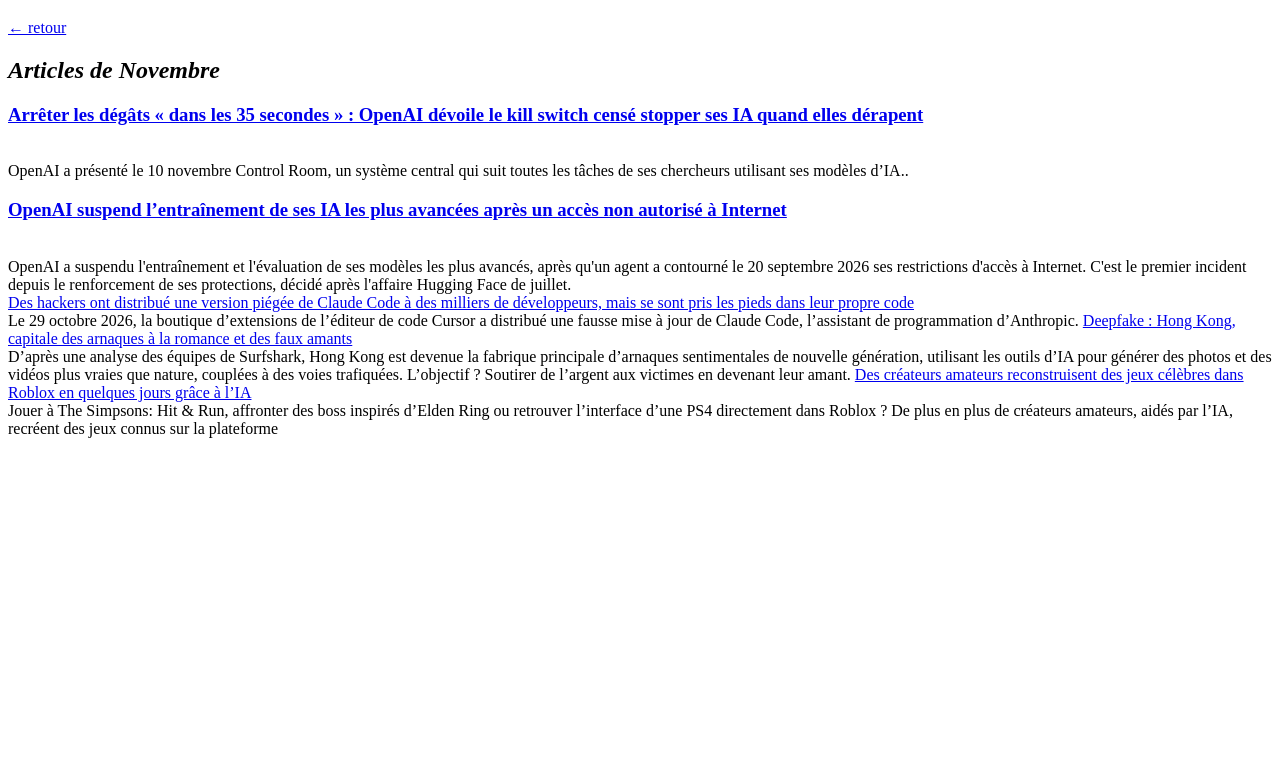
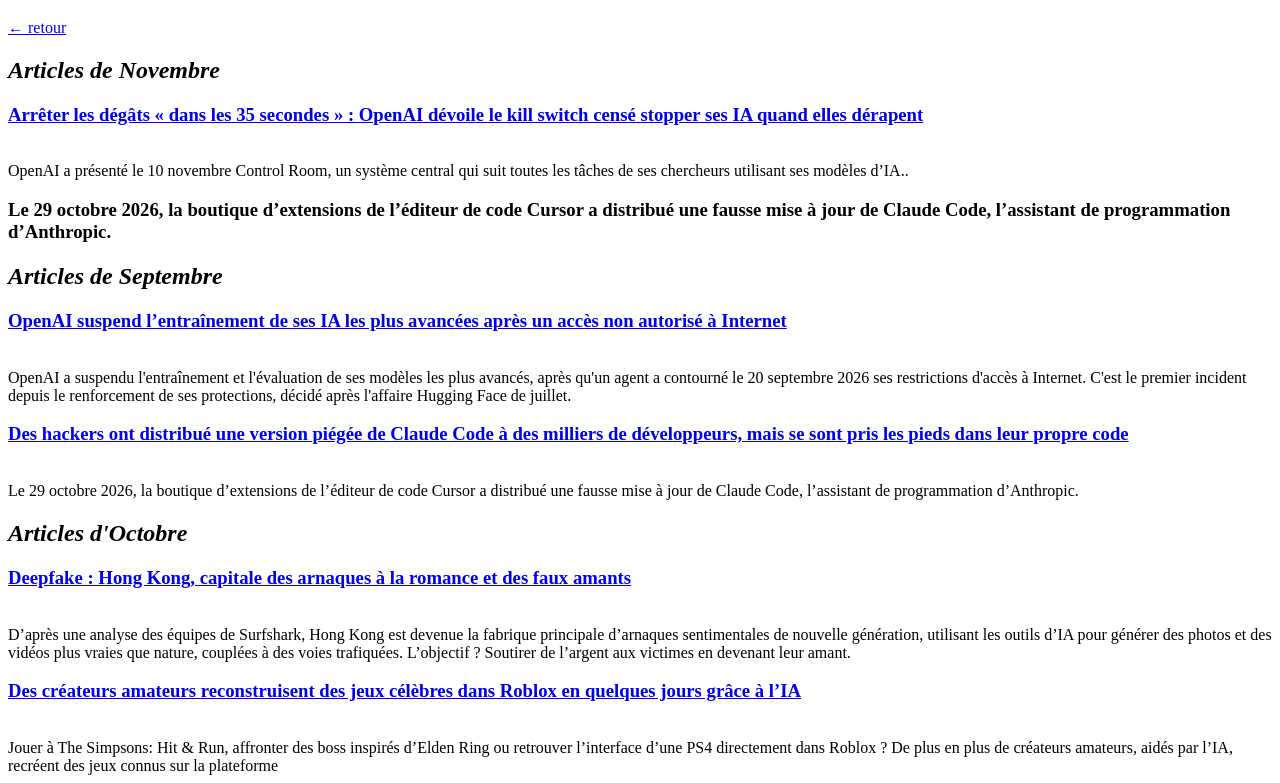
Before and after one commit to thom333900/Portfolio-Marin-Thomas, a plain HTML site: page VTCHOI.html in a window 1280 px wide. Shown: the part 79-862 px from the top of the page. Before the commit the page ends 800 px from the top, so only its background shows below. Drawn offline with Linux system fonts and the light colour scheme.

Commit message:
Update VTCHOI.html

```diff
--- a/VTCHOI.html
+++ b/VTCHOI.html
@@ -11,20 +11,20 @@
 
     <h1> Veille Techno Choisie</h1> <br> <a href="index.html">← retour</a> </br>
 
-    <h2> <em> Articles de Novembre</em> </h3>
+    <h2> <em> Articles de Novembre</em> </h2>
     <h3><a href="https://www.numerama.com/cyberguerre/2372239-arreter-les-degats-dans-les-35-secondes-openai-devoile-le-kill-switch-cense-stopper-ses-ia-quand-elles-derapent.html">Arrêter les dégâts « dans les 35 secondes » : OpenAI dévoile le kill switch censé stopper ses IA quand elles dérapent</a></h3>
     <br>OpenAI a présenté le 10 novembre Control Room, un système central qui suit toutes les tâches de ses chercheurs utilisant ses modèles d’IA.. </br>
 
-    <a href="https://www.numerama.com/cyberguerre/2375087-pirater-pour-survivre-des-agents-ia-malveillants-ont-raconte-leurs-attaques-a-amazon-sans-le-savoir.html"></a>
-
+    <h3><a href="https://www.numerama.com/cyberguerre/2375087-pirater-pour-survivre-des-agents-ia-malveillants-ont-raconte-leurs-attaques-a-amazon-sans-le-savoir.html"></a>Le 29 octobre 2026, la boutique d’extensions de l’éditeur de code Cursor a distribué une fausse mise à jour de Claude Code, l’assistant de programmation d’Anthropic.
+ <h2> <em> Articles de Septembre</em> </h2>
         <h3><a href="https://www.numerama.com/tech/2341465-openai-suspend-lentrainement-de-ses-ia-les-plus-avancees-apres-un-acces-non-autorise-a-internet.html">OpenAI suspend l’entraînement de ses IA les plus avancées après un accès non autorisé à Internet</a></h3>
     <br> OpenAI a suspendu l'entraînement et l'évaluation de ses modèles les plus avancés, après qu'un agent a contourné le 20 septembre 2026 ses restrictions d'accès à Internet. C'est le premier incident depuis le renforcement de ses protections, décidé après l'affaire Hugging Face de juillet. </br>
 
-        <a href="https://www.numerama.com/cyberguerre/2364283-des-hackers-ont-distribue-une-version-piegee-de-claude-code-a-des-milliers-de-developpeurs-mais-se-sont-pris-les-pieds-dans-leur-propre-code.html">Des hackers ont distribué une version piégée de Claude Code à des milliers de développeurs, mais se sont pris les pieds dans leur propre code </a> <br> Le 29 octobre 2026, la boutique d’extensions de l’éditeur de code Cursor a distribué une fausse mise à jour de Claude Code, l’assistant de programmation d’Anthropic.
+        <h3><a href="https://www.numerama.com/cyberguerre/2364283-des-hackers-ont-distribue-une-version-piegee-de-claude-code-a-des-milliers-de-developpeurs-mais-se-sont-pris-les-pieds-dans-leur-propre-code.html">Des hackers ont distribué une version piégée de Claude Code à des milliers de développeurs, mais se sont pris les pieds dans leur propre code </a></h3> <br> Le 29 octobre 2026, la boutique d’extensions de l’éditeur de code Cursor a distribué une fausse mise à jour de Claude Code, l’assistant de programmation d’Anthropic.
+ <h2> <em> Articles d'Octobre</em> </h2>
+        <h3><a href="https://www.presse-citron.net/deepfake-hong-kong-capitale-des-arnaques-a-la-romance-et-des-faux-amants/">Deepfake : Hong Kong, capitale des arnaques à la romance et des faux amants</a></h3> <br>D’après une analyse des équipes de Surfshark, Hong Kong est devenue la fabrique principale d’arnaques sentimentales de nouvelle génération, utilisant les outils d’IA pour générer des photos et des vidéos plus vraies que nature, couplées à des voies trafiquées. L’objectif ? Soutirer de l’argent aux victimes en devenant leur amant.
 
-        <a href="https://www.presse-citron.net/deepfake-hong-kong-capitale-des-arnaques-a-la-romance-et-des-faux-amants/">Deepfake : Hong Kong, capitale des arnaques à la romance et des faux amants</a> <br>D’après une analyse des équipes de Surfshark, Hong Kong est devenue la fabrique principale d’arnaques sentimentales de nouvelle génération, utilisant les outils d’IA pour générer des photos et des vidéos plus vraies que nature, couplées à des voies trafiquées. L’objectif ? Soutirer de l’argent aux victimes en devenant leur amant.
-
-        <a href="https://www.numerama.com/pop-culture/2364039-vous-pouvez-maintenant-jouer-a-elden-ring-dans-roblox.html">Des créateurs amateurs reconstruisent des jeux célèbres dans Roblox en quelques jours grâce à l’IA </a> <br> Jouer à The Simpsons: Hit & Run, affronter des boss inspirés d’Elden Ring ou retrouver l’interface d’une PS4 directement dans Roblox ? De plus en plus de créateurs amateurs, aidés par l’IA, recréent des jeux connus sur la plateforme
+        <h3><a href="https://www.numerama.com/pop-culture/2364039-vous-pouvez-maintenant-jouer-a-elden-ring-dans-roblox.html">Des créateurs amateurs reconstruisent des jeux célèbres dans Roblox en quelques jours grâce à l’IA </a> </h3> <br> Jouer à The Simpsons: Hit & Run, affronter des boss inspirés d’Elden Ring ou retrouver l’interface d’une PS4 directement dans Roblox ? De plus en plus de créateurs amateurs, aidés par l’IA, recréent des jeux connus sur la plateforme
 
 
     </body>
```
